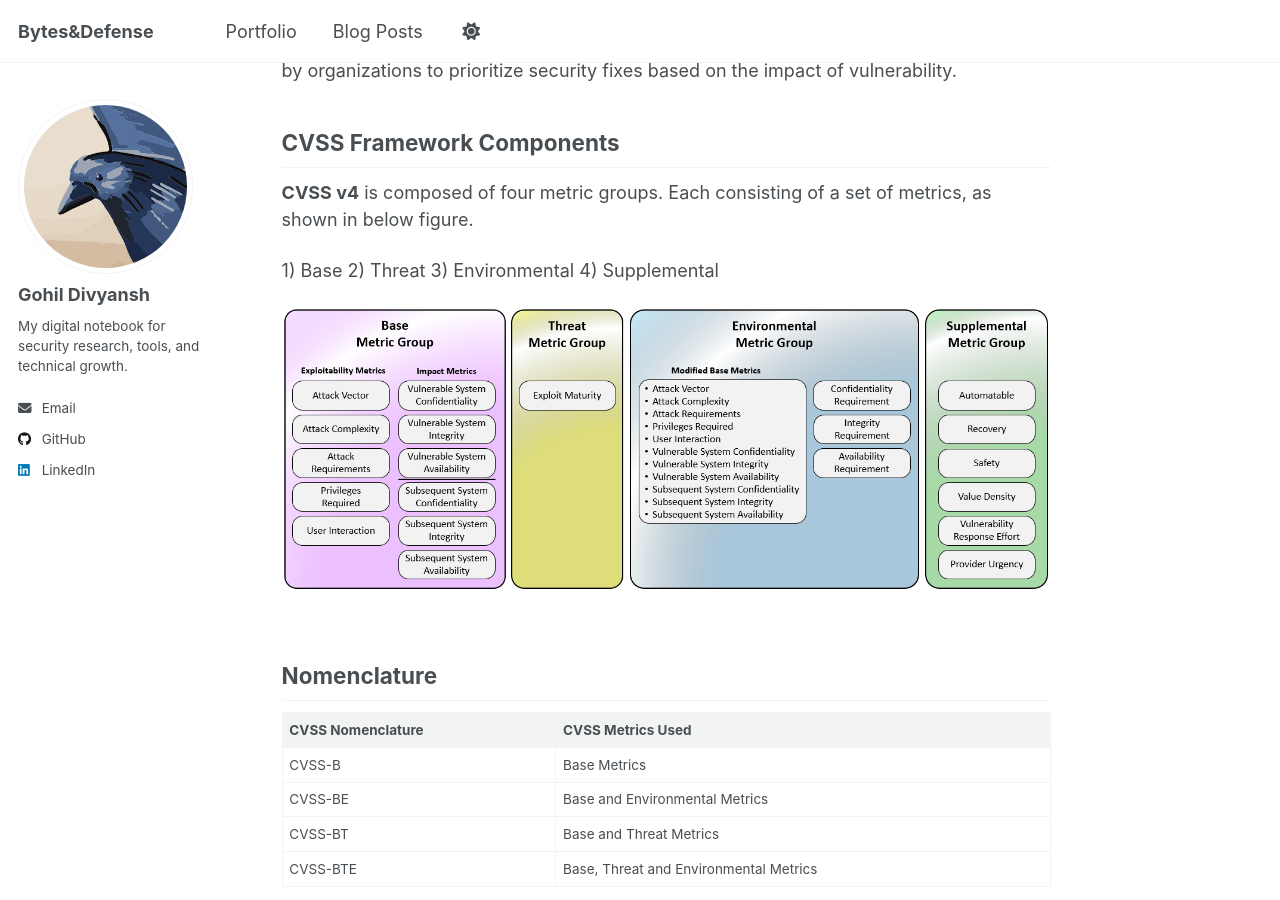
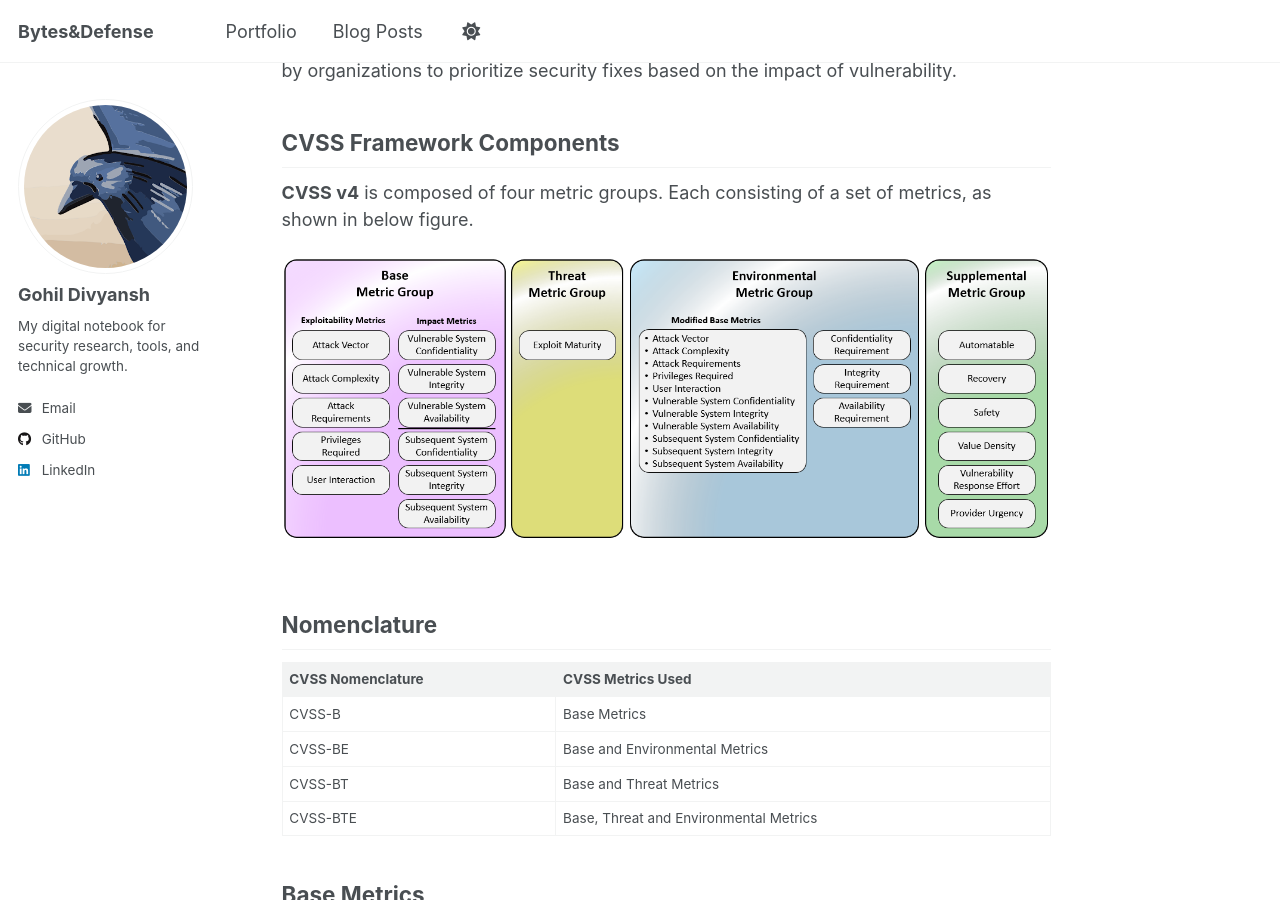
Before and after one commit to DivyanshGohil/divyanshgohil.github.io, a Jekyll site: the page built from _posts/2025-07-02-cvss.md, in a window 1280 px wide and 900 px high, scrolled down 529 px. Built offline with Jekyll 4.4.1, drawn with Linux system fonts in a browser that asks for light colours.

Commit message:
Remove redundant list of CVSS metric groups for clarity

```diff
--- a/_posts/2025-07-02-cvss.md
+++ b/_posts/2025-07-02-cvss.md
@@ -17,11 +17,6 @@ powerful way to score vulnerabilities and prioritize remediation efforts.</p>
 
 ## CVSS Framework Components
 **CVSS v4** is composed of four metric groups. Each consisting of a set of metrics, as shown in below figure.
-
-1) Base
-2) Threat
-3) Environmental
-4) Supplemental
 
 <div style="text-align:center"><img src="/images/cvss.png" /></div><br>
 
```
